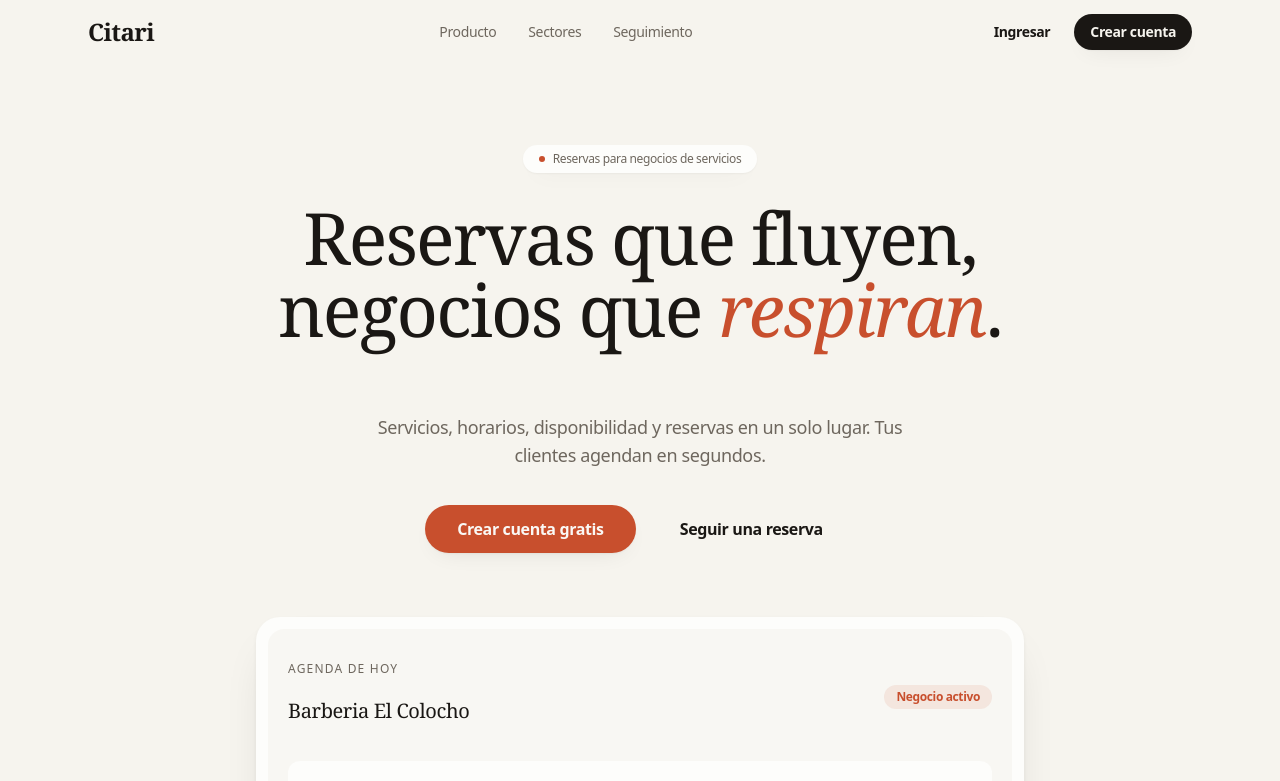
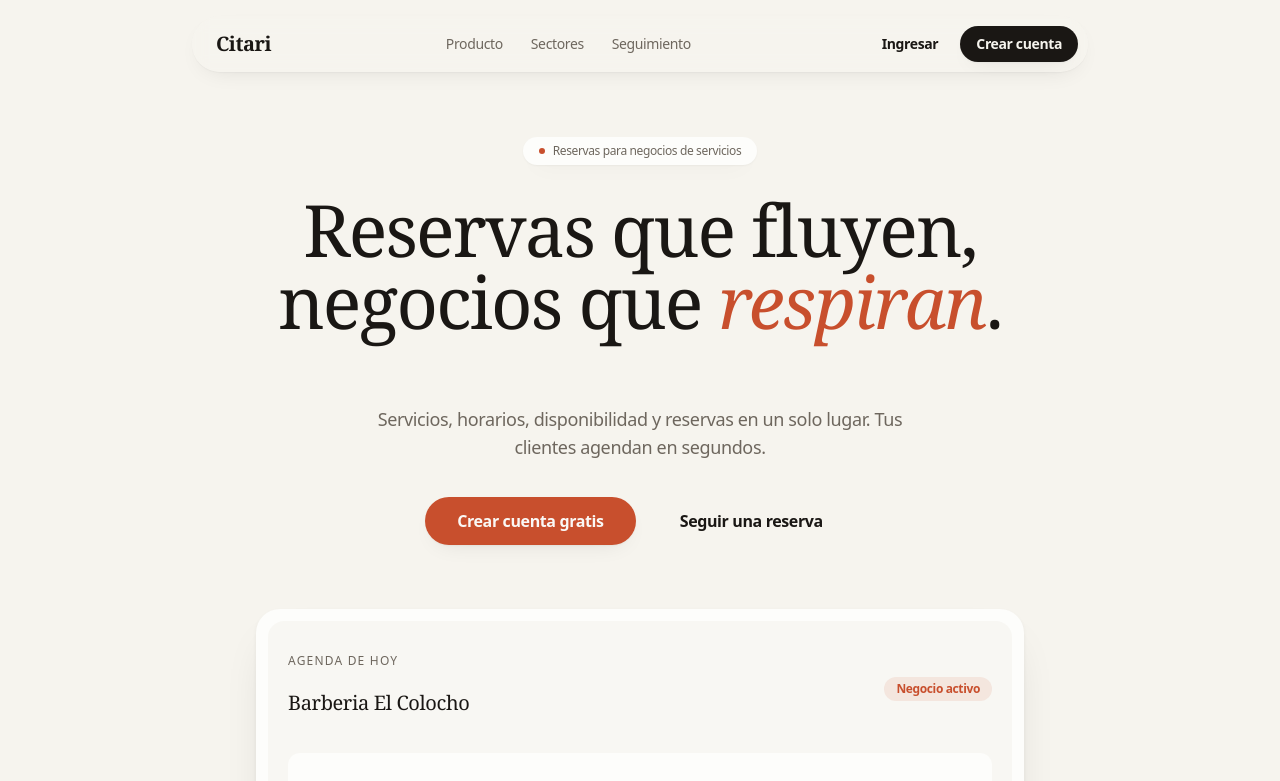
Before and after one commit to handelenriquezacuna/multiTenantBookingManager, a Next.js app in the folder apps/frontend/: page / in a window 1280 px wide. Shown: the top 781 px of the page. Built offline with nearby package versions, Linux system fonts and the light colour scheme.

Commit message:
feat(frontend): floating island navbar (contained pill, not full-width)
SiteHeader is now a centered floating pill (max-w-4xl, rounded-full, sticky top-4
with side padding) instead of an edge-to-edge bar; still gains blur/shadow on scroll.

```diff
--- a/apps/frontend/components/marketing/site-header.tsx
+++ b/apps/frontend/components/marketing/site-header.tsx
@@ -18,21 +18,23 @@ export function SiteHeader() {
 
   return (
     <motion.header
-      initial={{ y: -12, opacity: 0 }}
+      initial={{ y: -14, opacity: 0 }}
       animate={{ y: 0, opacity: 1 }}
       transition={{ duration: 0.5, ease: [0.22, 1, 0.36, 1] }}
-      className={`sticky top-0 z-50 transition-[background-color,border-color,box-shadow] duration-300 ${
-        scrolled
-          ? "border-b border-border/70 bg-background/80 shadow-soft backdrop-blur-md supports-[backdrop-filter]:bg-background/70"
-          : "border-b border-transparent bg-transparent"
-      }`}
+      className="sticky top-4 z-50 px-4"
     >
-      <div className="mx-auto flex h-16 max-w-6xl items-center justify-between px-6">
-        <Link href="/" className="font-serif text-2xl font-semibold tracking-tight text-foreground">
+      <div
+        className={`mx-auto flex h-14 max-w-4xl items-center justify-between gap-4 rounded-full border pl-6 pr-2.5 transition-[background-color,border-color,box-shadow] duration-300 ${
+          scrolled
+            ? "border-border/70 bg-background/85 shadow-lift backdrop-blur-md supports-[backdrop-filter]:bg-background/75"
+            : "border-border/50 bg-background/55 shadow-soft backdrop-blur"
+        }`}
+      >
+        <Link href="/" className="font-serif text-xl font-semibold tracking-tight text-foreground">
           Citari
         </Link>
 
-        <nav className="hidden items-center gap-8 text-sm text-muted-foreground md:flex" aria-label="Principal">
+        <nav className="hidden items-center gap-7 text-sm text-muted-foreground md:flex" aria-label="Principal">
           {links.map((l) => (
             <Link key={l.href} href={l.href} className="transition-colors hover:text-foreground">
               {l.label}
@@ -40,7 +42,7 @@ export function SiteHeader() {
           ))}
         </nav>
 
-        <div className="flex items-center gap-2">
+        <div className="flex items-center gap-1.5">
           <Button asChild variant="ghost" size="sm" className="hidden sm:inline-flex">
             <Link href="/login">Ingresar</Link>
           </Button>
```
